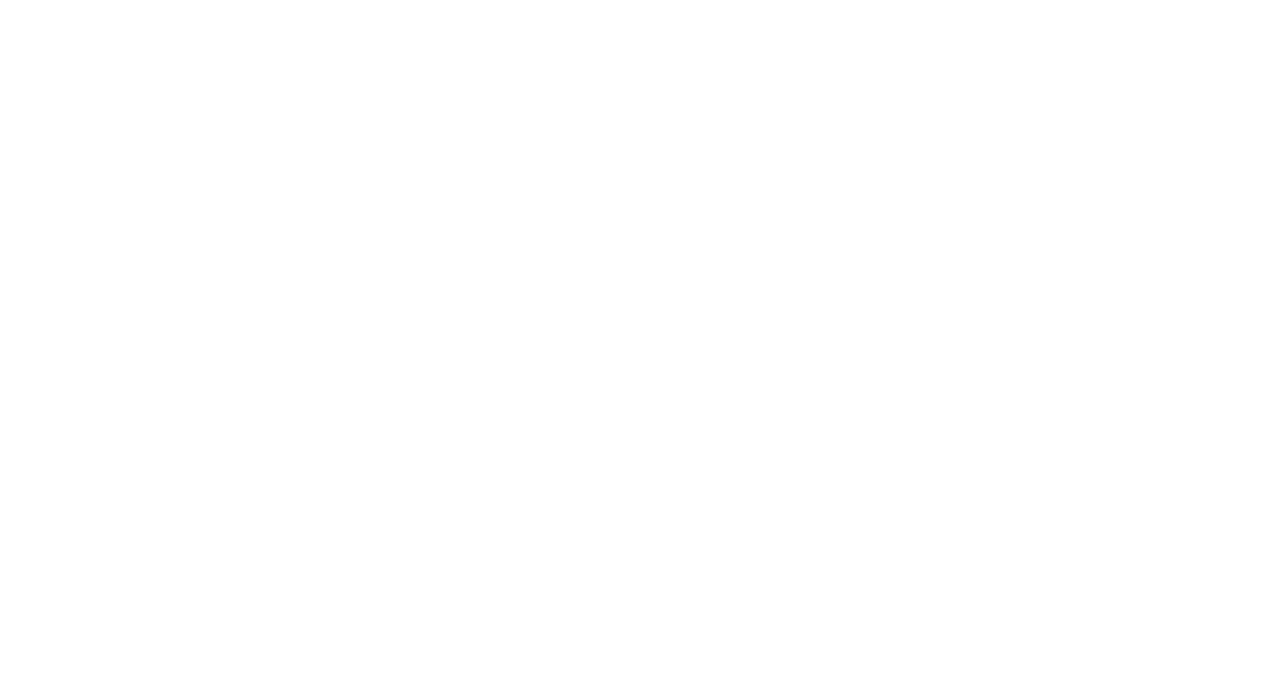
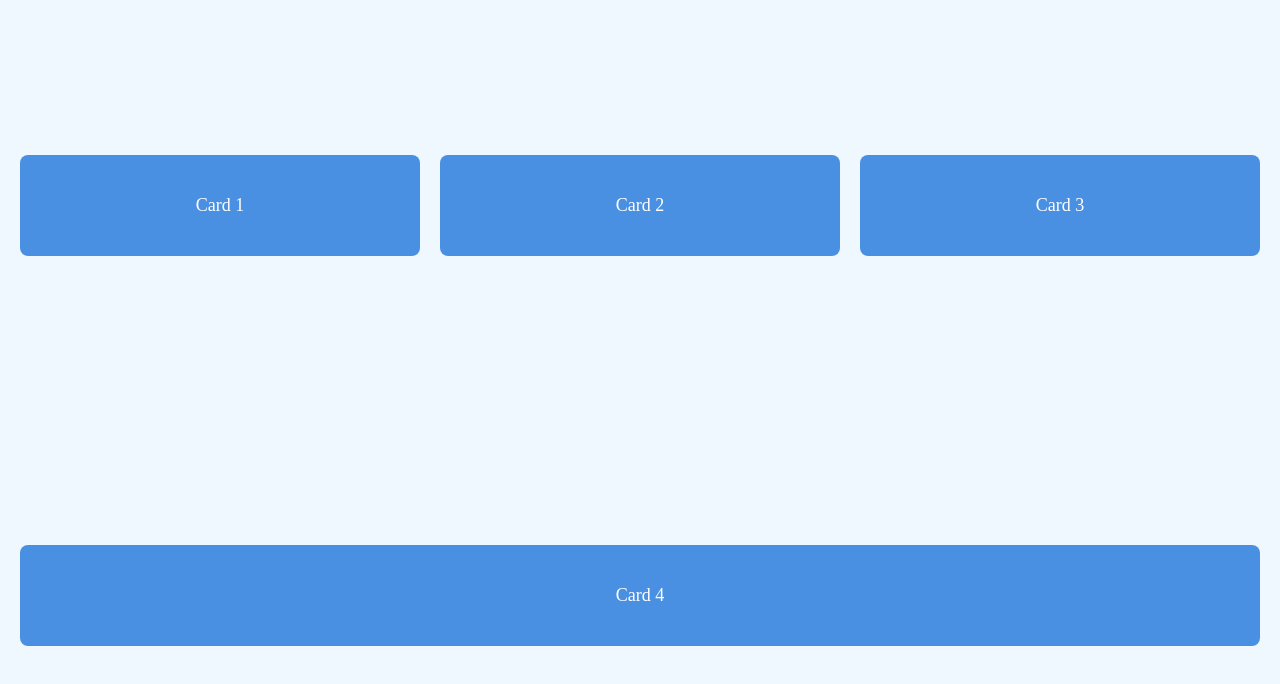
Before and after one commit to mc-agavel27/viewport-test, a plain HTML site: page index.html in a window 1280 px wide. Drawn offline with Linux system fonts and the light colour scheme.

Commit message:
initial commit (again)

```diff
--- a/index.html
+++ b/index.html
@@ -1,9 +1,44 @@
 <!DOCTYPE html>
 <html>
-    <head>
-        <title>Title</title>
-    </head>
-    <body>
+  <head>
+    <title>Responsive Code</title>
+    <style>
+      body {
+        margin: 0;
+        padding: 0;
+      }
 
-    </body>
+      .container {
+        width: 100vw;
+        height: 100vh;
+        background-color: #f0f8ff;
+        display: flex;
+        justify-content: center;
+        align-items: center;
+        flex-wrap: wrap;
+        gap: 20px;
+        padding: 20px;
+        box-sizing: border-box;
+      }
+
+      .card {
+        background-color: #4a90e2;
+        color: white;
+        padding: 40px;
+        border-radius: 8px;
+        text-align: center;
+        font-size: 18px;
+        flex: 1;
+        min-width: 250px;
+      }
+    </style>
+  </head>
+  <body>
+    <div class="container">
+      <div class="card">Card 1</div>
+      <div class="card">Card 2</div>
+      <div class="card">Card 3</div>
+      <div class="card">Card 4</div>
+    </div>
+  </body>
 </html>
```
